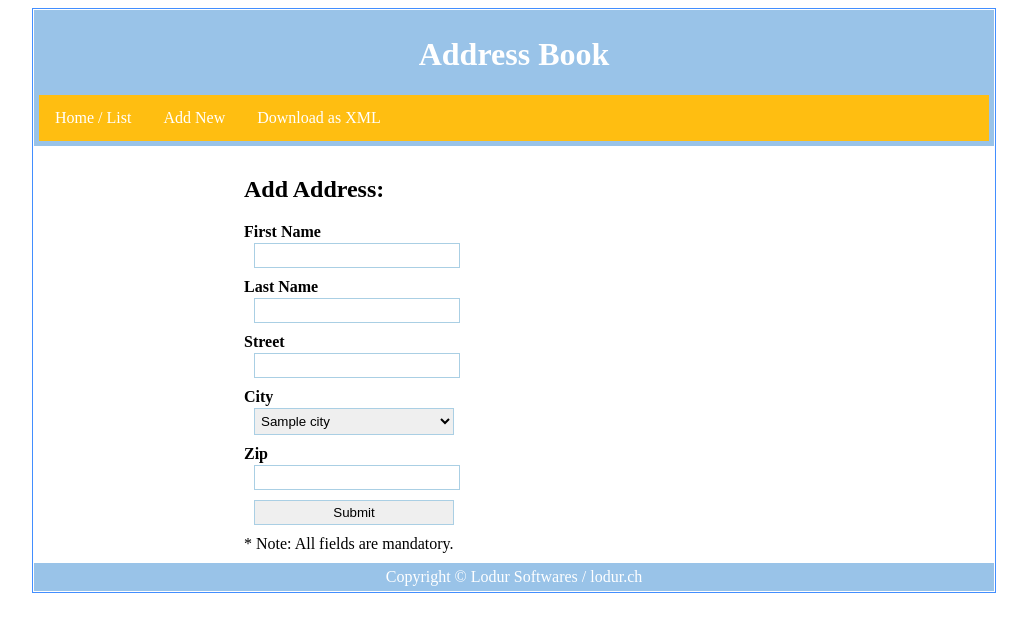
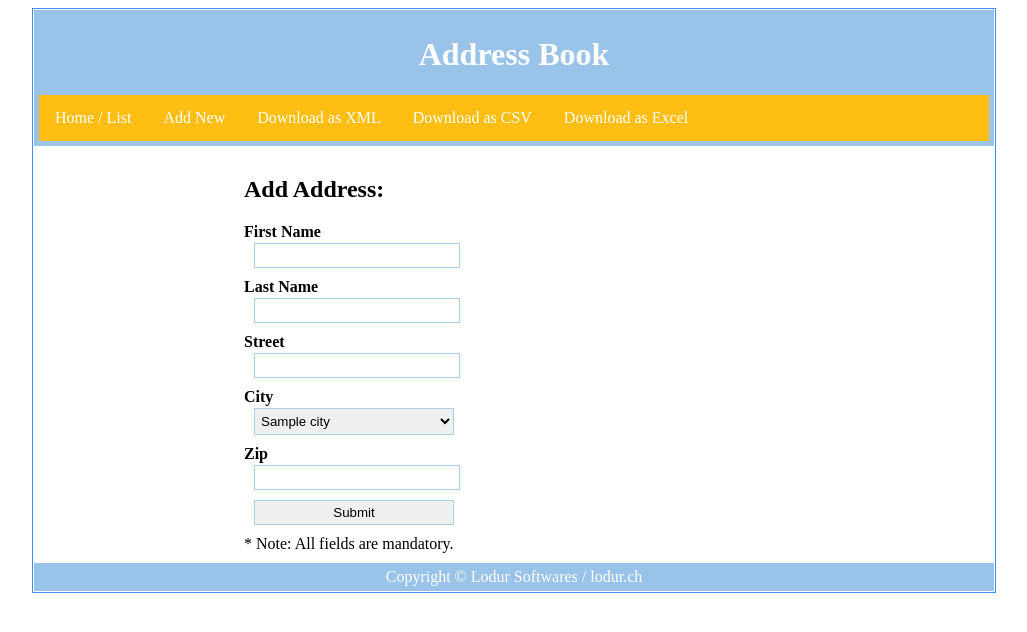
Before and after one commit to sridharkalaibala/addressbook, a PHP site: page /index.php?action=add in a window 1280 px wide. Shown: the top 632 px of the page, without its empty margins (126-1153 px from the left). Run offline with PHP 8.4, Linux system fonts and the light colour scheme; tables that the repository leaves empty or names only in its code hold one stand-in row (values such as "Sample post").

Commit message:
Export recors ad CSV and Excel

```diff
--- a/action.php
+++ b/action.php
@@ -53,7 +53,7 @@ include_once "lib/db.php";
          }
      break;
 
-     case 'export':
+     case 'exportXML':
          $data = $db->read_all();
          header('Content-type: text/xml');
          header('Content-Disposition: attachment; filename="addressbook.xml"');
@@ -61,6 +61,30 @@ include_once "lib/db.php";
          exit;
 
      break;
+
+     case 'exportCSV':
+         $data = $db->read_all();
+         header("Content-type: text/csv");
+         header("Content-Disposition: attachment; filename=addressbook.csv");
+         header("Pragma: no-cache");
+         header("Expires: 0");
+         echo "Id,First Name,Last Name,Street,City,Zip\n";
+         echo array_to_csv($data);
+         exit;
+
+     break;
+
+     case 'exportExcel':
+         $data = $db->read_all();
+         header("Content-Disposition: attachment; filename=\"addressbook.xls\"");
+         header("Content-Type: application/vnd.ms-excel;");
+         header("Pragma: no-cache");
+         header("Expires: 0");
+         echo "Id,First Name,Last Name,Street,City,Zip\n";
+         echo array_to_csv($data);
+         exit;
+
+         break;
 
      case 'delete':
          if(isset($_REQUEST['delete_id'])) {
@@ -112,3 +136,11 @@ function array_to_xml(array $arr, SimpleXMLElement $xml)
     }
     return $xml;
 }
+
+function array_to_csv($data) {
+    $outputBuffer = fopen("php://output", 'w');
+    foreach($data as $val) {
+        fputcsv($outputBuffer, $val);
+    }
+    fclose($outputBuffer);
+}
--- a/index.php
+++ b/index.php
@@ -16,7 +16,9 @@ include_once 'action.php';
                 <ul>
                     <li><a href="index.php">Home / List</a></li>
                     <li><a href="index.php?action=add">Add New</a></li>
-                    <li><a href="index.php?action=export">Download as XML</a></li>
+                    <li><a href="index.php?action=exportXML">Download as XML</a></li>
+                    <li><a href="index.php?action=exportCSV">Download as CSV</a></li>
+                    <li><a href="index.php?action=exportExcel">Download as Excel</a></li>
                 </ul>
             </div>
 
--- a/lib/db.php
+++ b/lib/db.php
@@ -32,9 +32,9 @@ class DB {
 
     public function read_all($searchText = null, $start=0, $limit=10)
     {
-        $sql = "SELECT b.id as id, first_name, last_name, street, zip, c.city_name as city FROM book b JOIN city c ON b.city_id = c.id ORDER BY b.id DESC   LIMIT $start, $limit  ";
+        $sql = "SELECT b.id as id, first_name, last_name, street, c.city_name as city, zip FROM book b JOIN city c ON b.city_id = c.id ORDER BY b.id DESC   LIMIT $start, $limit  ";
         if(isset($searchText))
-            $sql = "SELECT b.id as id, first_name, last_name, street, zip, c.city_name as city FROM book b JOIN city c ON b.city_id = c.id ".
+            $sql = "SELECT b.id as id, first_name, last_name, street, c.city_name as city, zip FROM book b JOIN city c ON b.city_id = c.id ".
                    "WHERE b.first_name LIKE '%$searchText%' || b.last_name LIKE '%$searchText%'".
                    "|| b.street LIKE '%$searchText%' || c.city_name = '$searchText'  ORDER BY b.id DESC  LIMIT $start, $limit  ";
         $result = $this->conn->query($sql);
```
